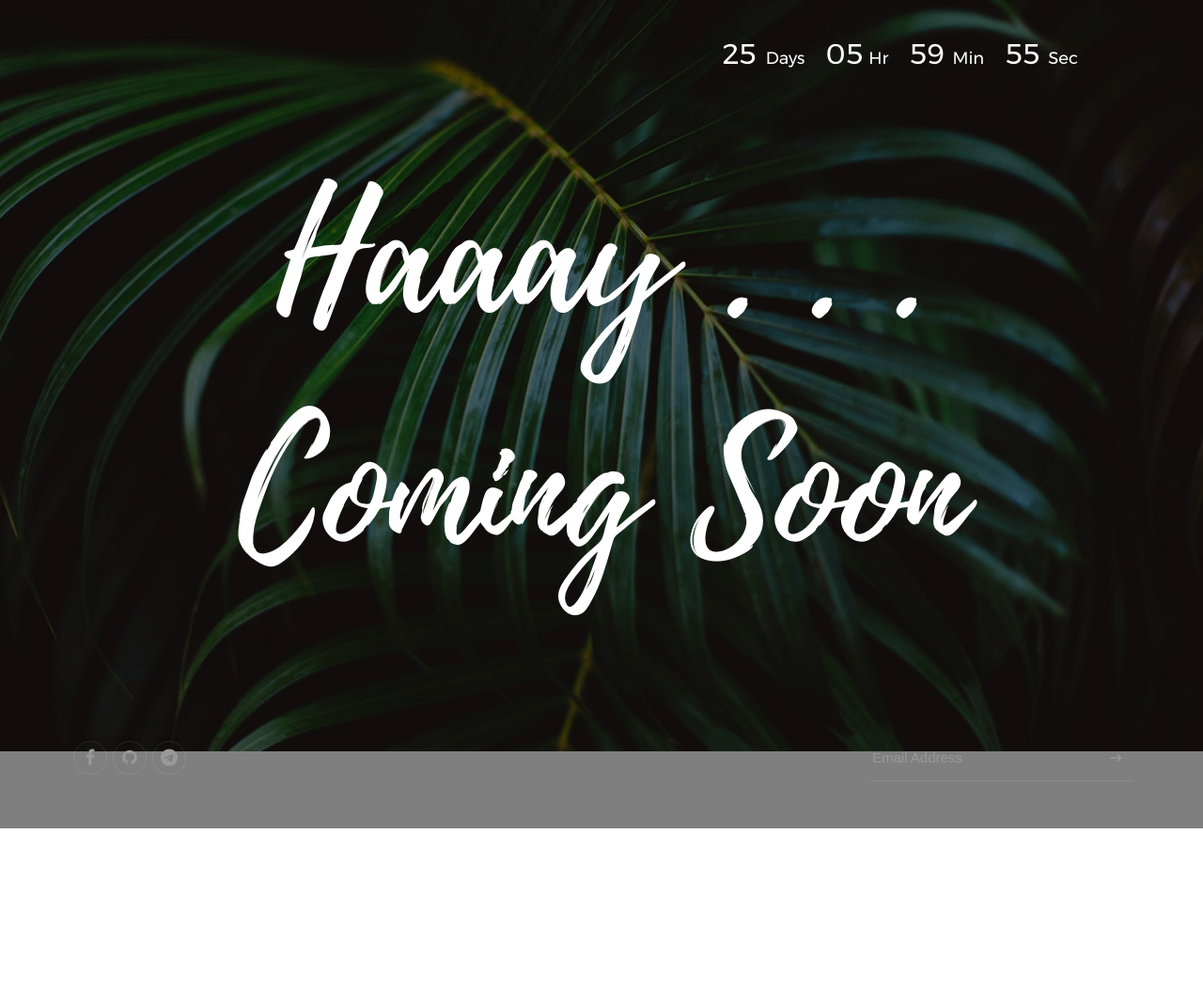
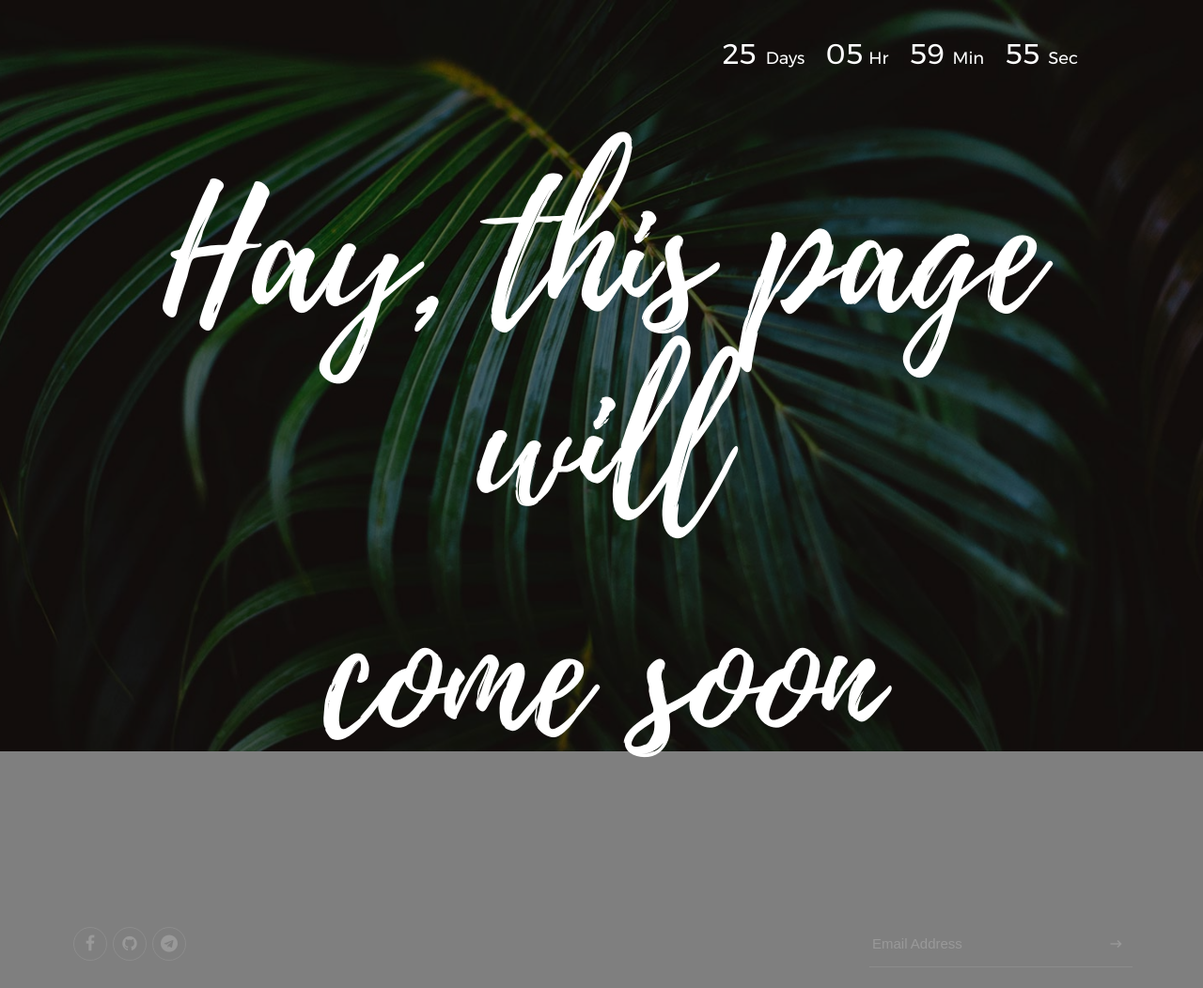
Before and after one commit to wfebriad/wfebriad.github.io, a plain HTML site: page index.html in a window 1280 px wide. Shown: the whole page at 94% size. Before the commit the page ends 882 px from the top, so only its background shows below. Drawn offline with Linux system fonts and the light colour scheme.

Commit message:
Update index.html

```diff
--- a/index.html
+++ b/index.html
@@ -71,10 +71,10 @@
 		<!--  -->
 		<div class="flex-col-c-m p-l-15 p-r-15 p-t-80 p-b-90">
 			<h2 class="l1-txt2 txt-center p-b-55 respon1">
-				Haaay . . .
-			</h4>
-			<h2 class="l1-txt2 txt-center p-b-55 respon1">
-				Coming Soon
+				Hay, this page will
+			</h2>
+			<h3 class="l1-txt2 txt-center p-b-55 respon1">
+				come soon
 			</h3>
 			<!--
 			<div>
```
